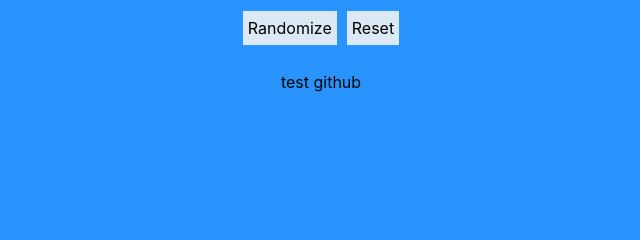
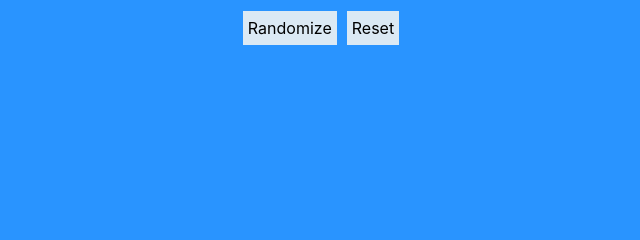
Before and after one commit to LiamCooper27/random-team-gen, a plain HTML site: page index.html in a window 1280 px wide. Shown: the part 270-510 px from the top of the page, 319-959 px from the left. Drawn offline with nearby package versions, Linux system fonts and the light colour scheme.

Commit message:
removing test code

```diff
--- a/index.html
+++ b/index.html
@@ -44,8 +44,6 @@
         </div>
 
         <div class="teams-list" id="teams-list"></div>
-
-        <p>test github</p>
     </div>
 
     <footer>
```
